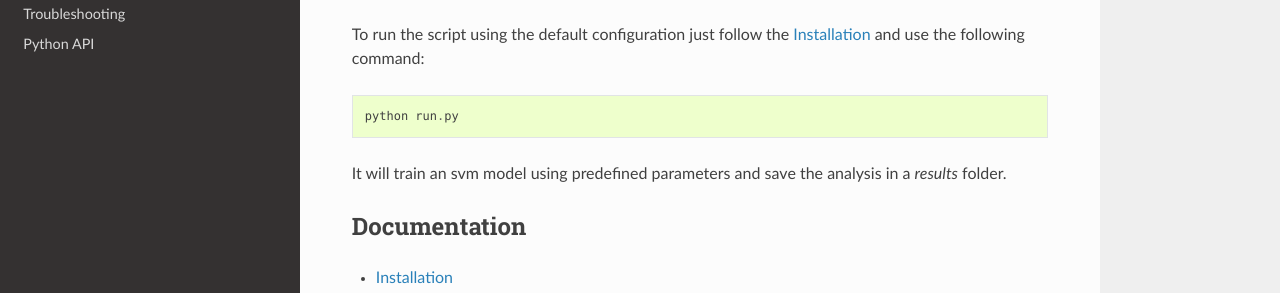
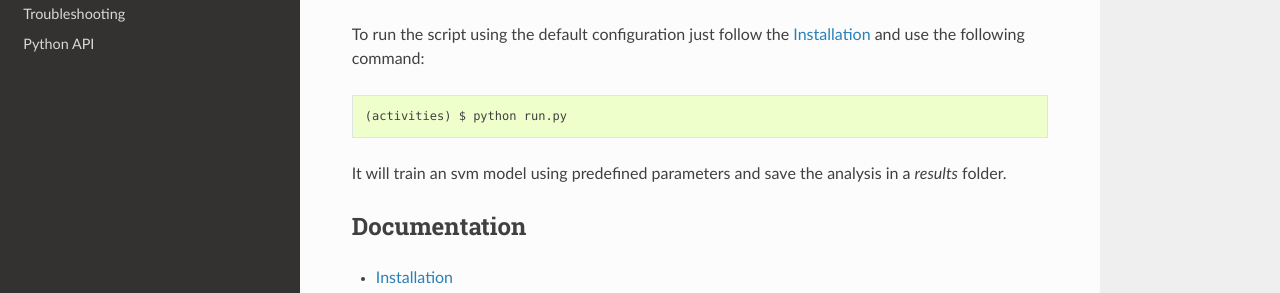
Before and after one commit to patrickaudriaz/mini-project, a Sphinx documentation site: the page built from doc/index.rst, in a window 1280 px wide and 1297 px high. Shown: the part 414-707 px from the top of the window. Built offline with Sphinx 7.4.7 and the Read the Docs theme 2.0.0, drawn with Linux system fonts in a browser that asks for light colours.

Commit message:
[doc] Fix two mistakes

```diff
--- a/doc/guide.rst
+++ b/doc/guide.rst
@@ -20,7 +20,7 @@
 
     # Train a random forest with gridsearch and save the analysis in
     # the "results" folder
-    (activities) $ python run.py -model svm -gridsearch y -output-folder results
+    (activities) $ python run.py -model rf -gridsearch y -output-folder results
 
 For your reference, our tables and figures are repeated below, so you can
 check the reproducibility of our solution.
--- a/doc/index.rst
+++ b/doc/index.rst
@@ -20,7 +20,7 @@
 To run the script using the default configuration just follow the
 :ref:`activities_installation` and use the following command::
 
-   python run.py
+   (activities) $ python run.py
 
 It will train an svm model using predefined parameters and save the analysis
 in a *results* folder.
```
